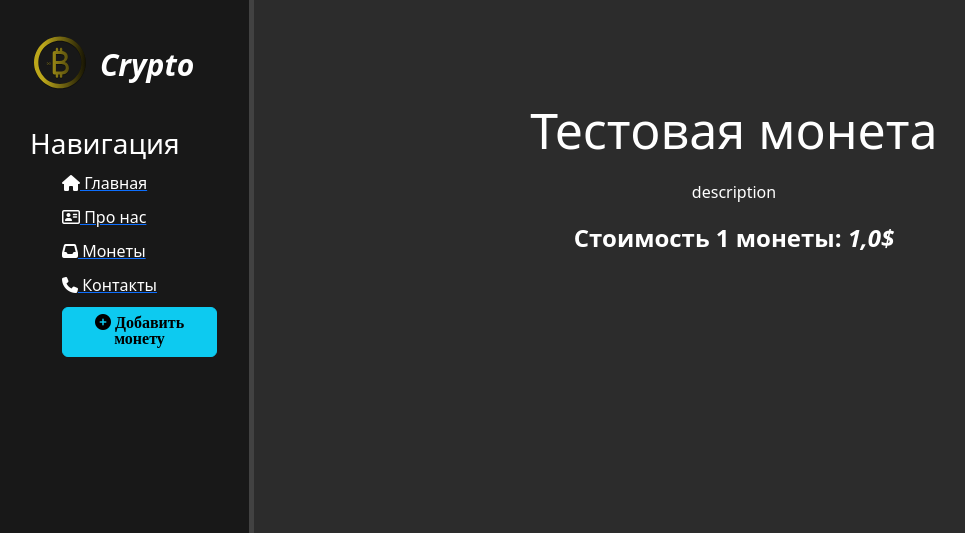
After one commit to Danya05/WebSite, a Django app: page /parser/1 in a window 1280 px wide. The commit adds this page. Shown: the top 533 px of the page, without its empty margins (2-967 px from the left). Run offline with Django 4.2, Linux system fonts and the light colour scheme; data comes from the database, SQL or seed files in the repository; both versions use the stored data as it was after the commit.

Commit message:
3rd Commit

```diff
--- a/main/templates/main/layout.html
+++ b/main/templates/main/layout.html
@@ -13,13 +13,13 @@
 </head>
 <body>
     <aside>
-        <img src="{% static 'main/image/images.jpeg' %}" alt="Лого">
-        <span class="logo">WebSite</span>
+        <img src="{% static 'main/image/images.svg' %}" alt="Лого">
+        <span class="logo"><i>Crypto</i></span>
         <h3>Навигация</h3>
         <ul>
             <a href="{% url 'home' %}"><li><i class="fa-solid fa-house"></i> Главная</li></a>
             <a href="{% url 'about' %}"><li><i class="fa-regular fa-address-card"></i> Про нас</li></a>
-            <a href="{% url 'parser_home' %}"><li><i class="fa-solid fa-inbox"></i> Парсинг</li></a>
+            <a href="{% url 'parser_home' %}"><li><i class="fa-solid fa-inbox"></i> Монеты</li></a>
             <a href=""><li><i class="fa-solid fa-phone"></i> Контакты</li></a>
             <a href="{% url 'create' %}"><li><button class="btn btn-info"><i class="fas fa-plus-circle"> Добавить монету</i></button></li></a>
         </ul>
--- /dev/null
+++ b/parser/templates/parser/details_view.html
@@ -0,0 +1,11 @@
+{% extends 'main/layout.html' %}
+
+{% block title %}Монеты{% endblock %}
+
+{% block content %}
+    <div class="features">
+        <h1>{{ coin.title }}</h1>
+        <p>{{ coin.description }}</p>
+        <p><h4><b> Cтоимость 1 монеты: <i>{{ coin.cost }}$</i></b></h4></p>
+    </div>
+{% endblock %}
--- a/parser/templates/parser/parser_home.html
+++ b/parser/templates/parser/parser_home.html
@@ -10,7 +10,8 @@
                 <div class="alert alert-warning">
                     <h3>{{ elem.title }}</h3><br>
                     <h5>Описание:</h5><p> {{ elem.description }}</p>
-                    <p><h4><b> Cтоимость 1 монеты: <i>{{ elem.cost }}$</i></b></h4></p>
+                    <p><h4><b> Cтоимость 1 монеты: <i>{{ elem.cost }}$</i></b></h4>
+                    <a href="{% url 'coins-detail' elem.id %}" class="btn btn-warning">Читать далее</a>
                 </div>
             {% endfor %}
         {% else %}
--- a/parser/urls.py
+++ b/parser/urls.py
@@ -3,5 +3,6 @@ from . import views
 
 urlpatterns = [
     path('', views.parser_home, name="parser_home"),
-    path('create', views.create, name="create")
+    path('create', views.create, name="create"),
+    path('<int:pk>', views.CoinsDetailView.as_view(), name='coins-detail')
 ]
--- a/parser/views.py
+++ b/parser/views.py
@@ -1,12 +1,18 @@
 from django.shortcuts import render, redirect
 from .models import Coins
 from .forms import CoinsForm
+from django.views.generic import DetailView, ListView
 
 
 def parser_home(request):
-    coins = Coins.objects.order_by('capitalization')
+    coins = Coins.objects.order_by('-capitalization')
     return render(request, 'parser/parser_home.html', {'coins': coins})
 
+
+class CoinsDetailView(DetailView):
+    model = Coins
+    template_name = 'parser/details_view.html'
+    context_object_name = 'coin'
 
 def create(request):
     error = ''
```
Also changed, not shown: db.sqlite3, main/static/main/image/images.svg (added).
